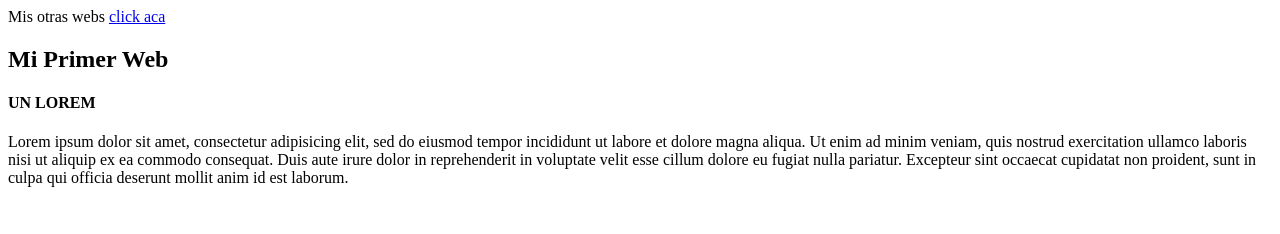
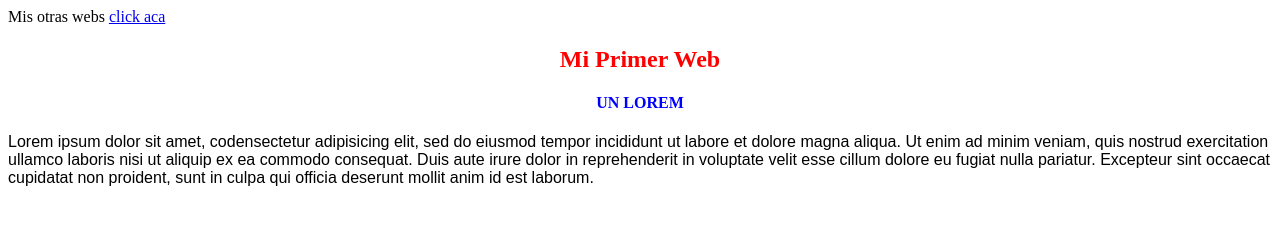
Before and after one commit to tehuel-de-barros/html, a plain HTML site: page index.html in a window 1280 px wide. Shown: the top 234 px of the page. Drawn offline with Linux system fonts and the light colour scheme; grey boxes are pictures that could not be loaded.

Commit message:
agrega css

```diff
--- a/index.html
+++ b/index.html
@@ -3,6 +3,7 @@
   <head>
     <meta charset="utf-8">
     <title>Primer Web</title>
+    <link rel="stylesheet" href="style.css">
   </head>
   <body>
     <header>
@@ -12,9 +13,10 @@
     </header>
     <main>
       <section>
-      <h1>Mi Primer Web</h1>
-      <h4>UN LOREM</h4>
-      <p>Lorem ipsum dolor sit amet, consectetur adipisicing elit, sed do eiusmod tempor incididunt ut labore et dolore magna aliqua. Ut enim ad minim veniam, quis nostrud exercitation ullamco laboris nisi ut aliquip ex ea commodo consequat. Duis aute irure dolor in reprehenderit in voluptate velit esse cillum dolore eu fugiat nulla pariatur. Excepteur sint occaecat cupidatat non proident, sunt in culpa qui officia deserunt mollit anim id est laborum.</p>
+
+      <h1><center>Mi Primer Web</center></h1>
+      <h4 id="h4"><center>UN LOREM</center></h4>
+      <p class="p">Lorem ipsum dolor sit amet, codensectetur adipisicing elit, sed do eiusmod tempor incididunt ut labore et dolore magna aliqua. Ut enim ad minim veniam, quis nostrud exercitation ullamco laboris nisi ut aliquip ex ea commodo consequat. Duis aute irure dolor in reprehenderit in voluptate velit esse cillum dolore eu fugiat nulla pariatur. Excepteur sint occaecat cupidatat non proident, sunt in culpa qui officia deserunt mollit anim id est laborum.</p>
     </section>
     </main>
     <br>
--- /dev/null
+++ b/style.css
@@ -0,0 +1,11 @@
+h1 {
+  color: red
+}
+
+#h4 {
+  color: blue
+}
+
+.p {
+  font-family: fantasy;
+}
```
